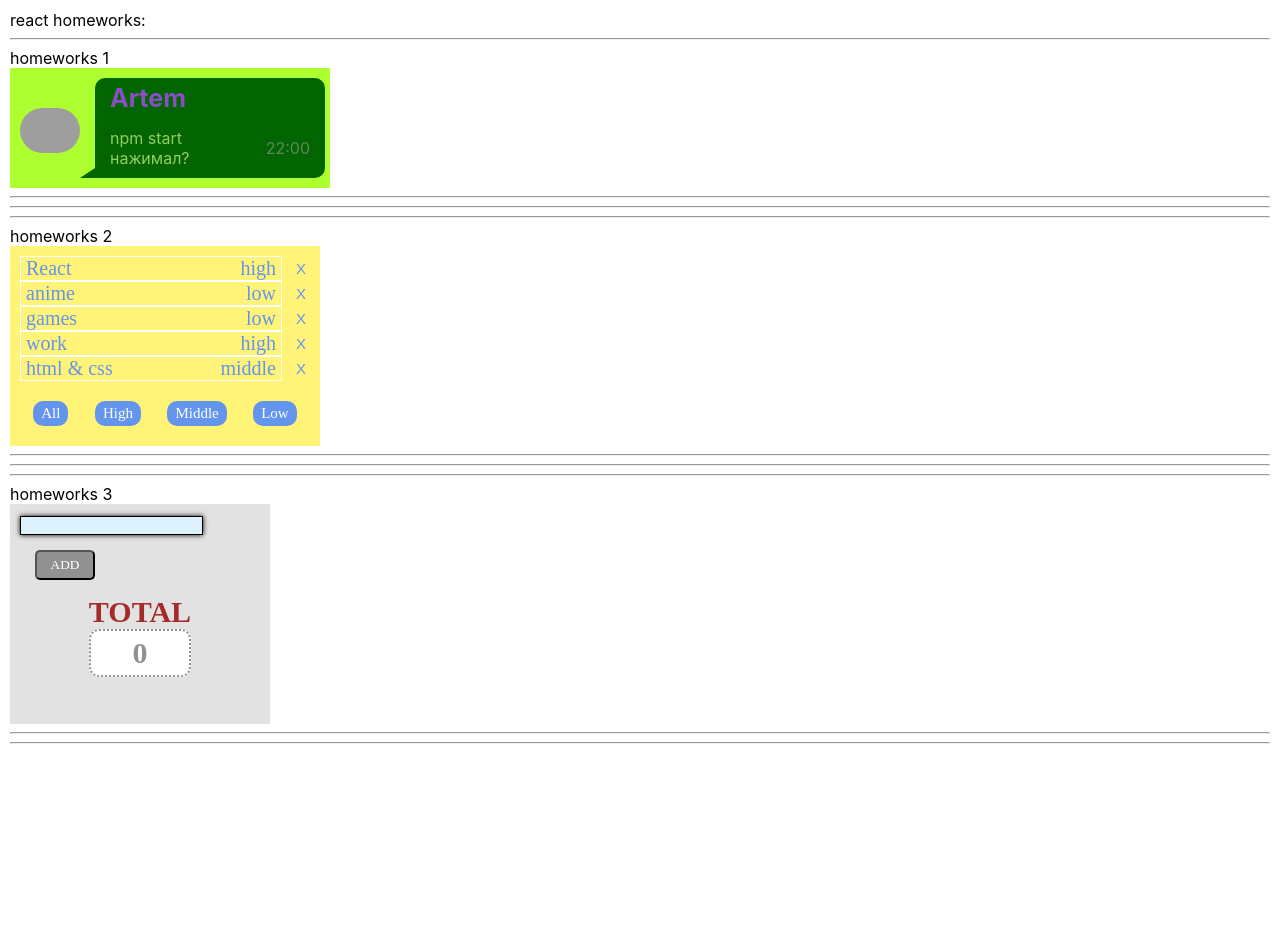
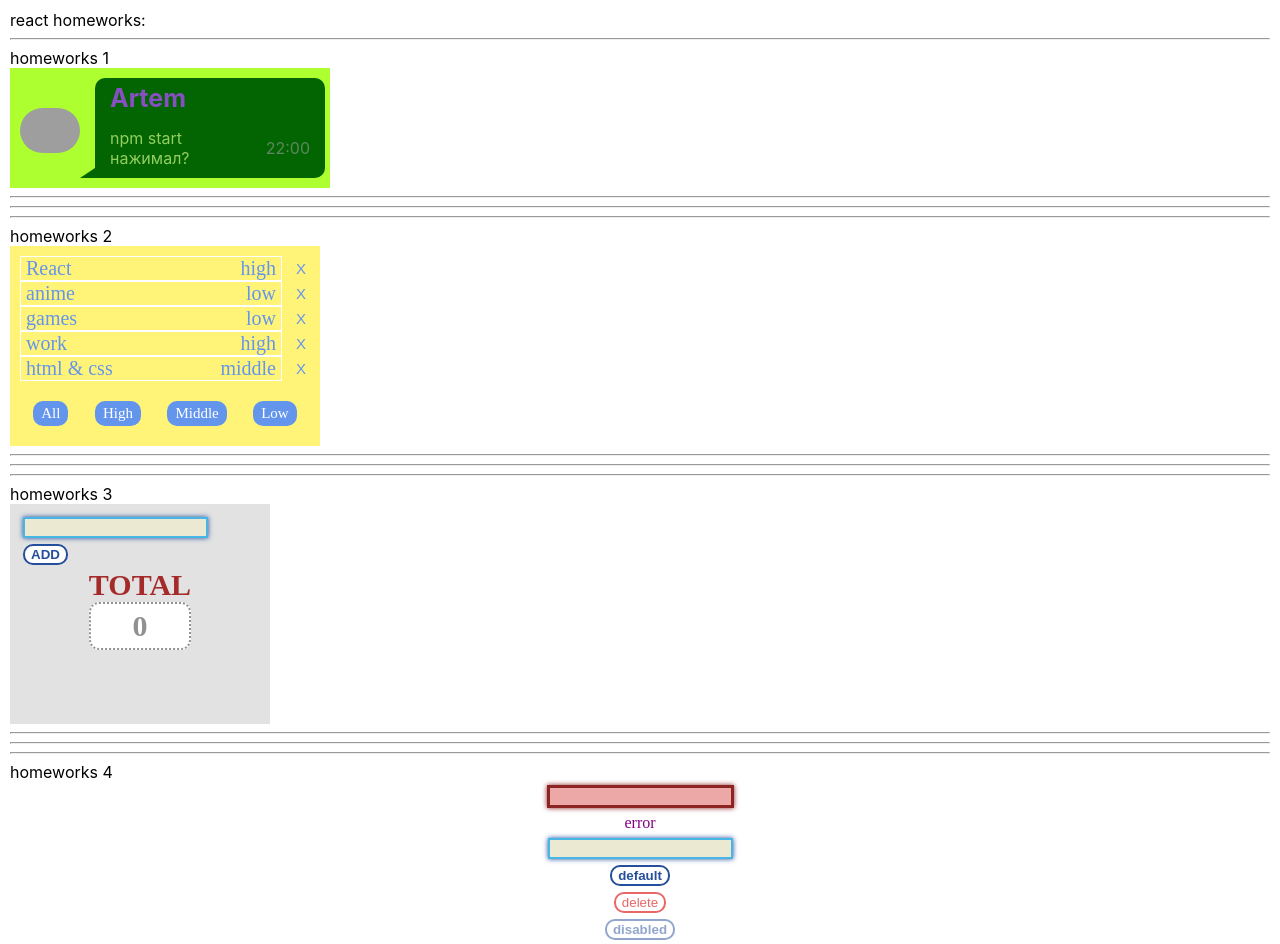
Before and after one commit to JulieBenchuk/homeworks, a React (Create React App) app: page / in a window 1280 px wide. Shown: the top 944 px of the page. Before the commit the page ends 800 px from the top, so only its background shows below. Built offline with nearby package versions, Linux system fonts and the light colour scheme; grey boxes are pictures that could not be loaded.

Commit message:
HW-4 is done

```diff
--- a/src/p1-main/m1-ui/u1-app/App.tsx
+++ b/src/p1-main/m1-ui/u1-app/App.tsx
@@ -3,6 +3,7 @@ import s from './App.module.css'
 import HW1 from '../../../p2-homeworks/h1/HW1'
 import HW2 from '../../../p2-homeworks/h2/HW2'
 import HW3 from '../../../p2-homeworks/h3/HW3'
+import HW4 from '../../../p2-homeworks/h4/HW4'
 
 function App() {
     return (
@@ -11,7 +12,7 @@ function App() {
             <HW1 />
             <HW2 />
             <HW3 />
-            {/*<HW4/>*/}
+            <HW4/>
             {/*<HW5/>*/}
 
         </div>
--- a/src/p2-homeworks/h3/Greeting.tsx
+++ b/src/p2-homeworks/h3/Greeting.tsx
@@ -1,4 +1,6 @@
 import React, {ChangeEvent, KeyboardEvent, ChangeEventHandler} from 'react'
+import SuperInputText from '../h4/common/c1-SuperInputText/SuperInputText';
+import SuperButton from '../h4/common/c2-SuperButton/SuperButton';
 import s from './Greeting.module.css'
 
 export type GreetingPropsType = {
@@ -20,9 +22,9 @@ const Greeting: React.FC<GreetingPropsType> = (
 
     return (
         <div className={s.HW3}>
-            <input placeholder={"Enter your name..."} value={name} onChange={setNameCallback} className={inputClass}
+            <SuperInputText placeholder={"Enter your name..."} value={name} onChange={setNameCallback}
                    onKeyPress={onKeyPresHandler}/>
-            <button className={s.buttonAdd} onClick={addUser}>ADD</button>
+            <SuperButton onClick={addUser}>ADD</SuperButton>
             <div className={s.totalAll}>
                 <span className={s.total}>TOTAL</span>
                 <span className={s.totalUsers}>{totalUsers}</span>
--- a/src/p2-homeworks/h4/HW4.module.css
+++ b/src/p2-homeworks/h4/HW4.module.css
@@ -1,5 +1,6 @@
 .blue {
     border-bottom: 5px solid blue;
+    background-color: white;
 }
 
 .column {
@@ -9,5 +10,5 @@
 }
 
 .testSpanError {
-    color: blue;
+    color: purple;
 }
--- a/src/p2-homeworks/h4/HW4.tsx
+++ b/src/p2-homeworks/h4/HW4.tsx
@@ -30,11 +30,11 @@ function HW4() {
                     onChangeText={setText}
                     onEnter={showAlert}
                     error={error}
-                    // spanClassName={s.testSpanError}
+                    spanClassName={s.testSpanError}
                 />
 
                 <SuperInputText
-                    className={s.blue} // проверьте, рабоет ли смешивание классов
+                    className={s.blue} // проверьте, рабоет ли смешивание классов - NO
                 />
 
                 {/*----------------------------------------------------*/}
--- a/src/p2-homeworks/h4/common/c1-SuperInputText/SuperInputText.module.css
+++ b/src/p2-homeworks/h4/common/c1-SuperInputText/SuperInputText.module.css
@@ -1,12 +1,21 @@
 .superInput {
-
+    border: 2px solid #47b6e5;
+    box-shadow: 0 0 5px #254f9c;
+    background-color: #ece9d2;
+    outline: none;
+    margin: 3px;
 }
 
 .errorInput {
-    border: 3px solid lime;
-    background: red;
+    border: 3px solid #8d2424;
+    background: #eca7a7;
+    box-shadow: 0 0 5px #8d2424;
+    outline: none;
+    margin: 3px;
 }
 
 .error {
-    color: red;
+    color: #8d2424;
+    margin: 3px;
+    font-family: Copperplate;
 }
--- a/src/p2-homeworks/h4/common/c1-SuperInputText/SuperInputText.tsx
+++ b/src/p2-homeworks/h4/common/c1-SuperInputText/SuperInputText.tsx
@@ -39,7 +39,7 @@ const SuperInputText: React.FC<SuperInputTextPropsType> = (
     }
 
     const finalSpanClassName = `${s.error} ${spanClassName ? spanClassName : ''}`
-    const finalInputClassName = `${s.errorInput} ${className}` // need to fix with (?:) and s.superInput
+    const finalInputClassName = `${error ? s.errorInput : s.superInput}` // need to fix with (?:) and s.superInput
 
     return (
         <>
--- a/src/p2-homeworks/h4/common/c2-SuperButton/SuperButton.module.css
+++ b/src/p2-homeworks/h4/common/c2-SuperButton/SuperButton.module.css
@@ -1,7 +1,29 @@
 .default {
+    color: #254f9c;
+    background: #ffffff;
+    border: 2px solid #254f9c;
+    margin: 3px;
+    border-radius: 10px;
+    font-weight: bolder;
+}
+.default:hover {
+    color: white;
+    background: #254f9c;
 
+}
+.default:disabled {
+    opacity: 0.5;
+    cursor: no-drop;
 }
 
 .red {
-    background: red;
+    background: #ffffff;
+    border: 2px solid #e86767;
+    color: #e86767;
+    border-radius: 10px;
+    margin: 3px;
 }
+.red:hover {
+    color: #ffffff;
+    background: #e86767;
+}
--- a/src/p2-homeworks/h4/common/c3-SuperCheckbox/SuperCheckbox.module.css
+++ b/src/p2-homeworks/h4/common/c3-SuperCheckbox/SuperCheckbox.module.css
@@ -1,7 +1,12 @@
 .checkbox {
-
+    cursor: pointer;
+}
+.checkbox:checked {
+    content: url("https://mobila.guru/wp-content/uploads/2019/04/galochka.jpg");
 }
 
 .spanClassName {
+    color: #254f9c;
+    font-family: "Heiti SC";
 
 }
--- a/src/p2-homeworks/h4/common/c3-SuperCheckbox/SuperCheckbox.tsx
+++ b/src/p2-homeworks/h4/common/c3-SuperCheckbox/SuperCheckbox.tsx
@@ -21,6 +21,8 @@ const SuperCheckbox: React.FC<SuperCheckboxPropsType> = (
 ) => {
     const onChangeCallback = (e: ChangeEvent<HTMLInputElement>) => {
         // сделайте так чтоб работал onChange и onChangeChecked
+        onChange && onChange(e)
+        onChangeChecked && onChangeChecked(e.currentTarget.checked)
     }
 
     const finalInputClassName = `${s.checkbox} ${className ? className : ''}`
```
